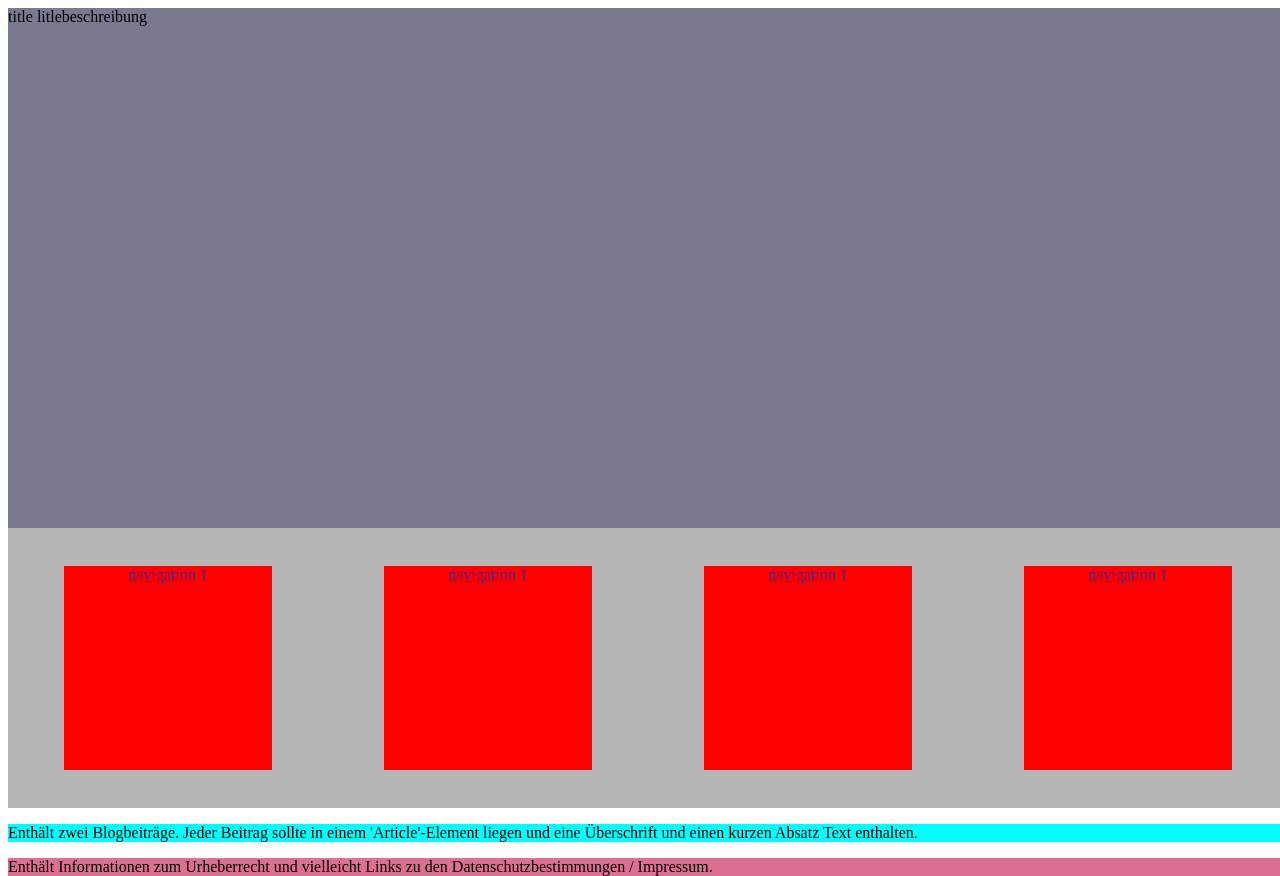
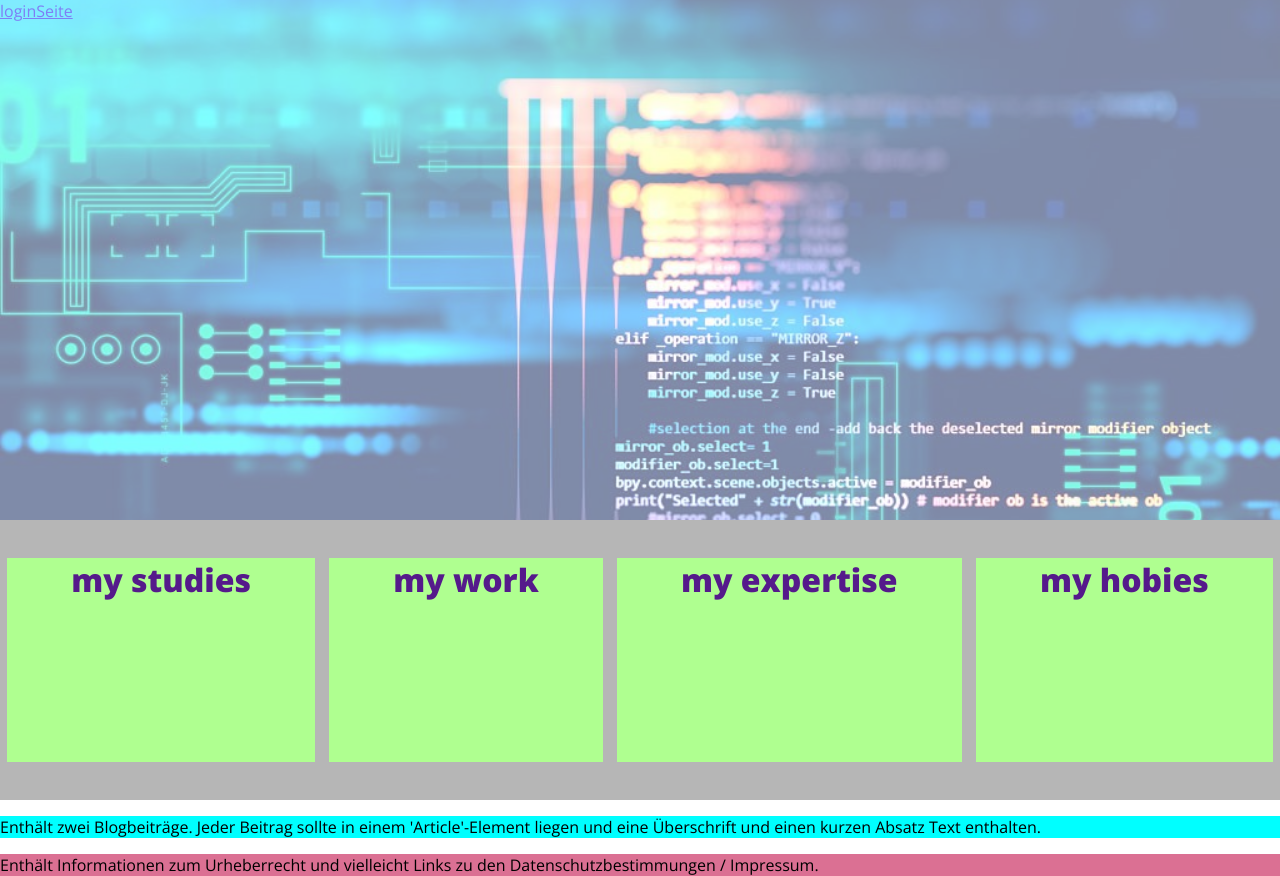
Before and after one commit to SSFischerCMD/fleamarketFullStack, a PHP site: page /main.html in a window 1280 px wide. Run offline with PHP 8.4, Linux system fonts and the light colour scheme.

Commit message:
new login page (centered with flexbox properties)

```diff
--- a/html+css/login.css
+++ b/html+css/login.css
@@ -1,4 +1,15 @@
+html {
+    margin: 0;
+    padding: 0;
+}
 body {
+    margin: 0;
+    padding: 0;
+    font-family: "Open Sans", sans-serif;
+    font-optical-sizing: auto;
+    font-weight: 300;
+    font-style: normal;
+    font-variation-settings:"wdth" 100;
     width: 100%;
     height: 100vh;
     /* vh (viewport height):  based on the height of the viewport. For example, 1vh is equal to 1% of the viewport height.
@@ -8,20 +19,33 @@ body {
     vmax (viewport maximum): This unit is based on the larger dimension of the viewport.
         For example, if the viewport is 1000px high and 1200px wide, 1vmax would be 12px (1% of 1200px)12. */
 }
+#flexingCenter {
+    display: flex;
+    align-items: center;
+    justify-content: center;
+}
 header {
-    background-color: rgb(121, 121, 143);
     height: 65%;
+    background-image: url("pics/header.png");
+    background-position: center;
+    background-repeat: no-repeat;
+    background-size: cover;
+    opacity: 0.5;
 }
+
 nav {
     height: 35%;
     background-color: rgb(182, 182, 182);
 }
-a {
-    background-color: red;
+.articleButton {
+    background-color: rgb(175, 255, 144);
     padding-left: 5%;
     padding-right: 5%;
     margin-top: 3%;
     margin-bottom: 3%;
+    font-weight: 800;
+    text-decoration: none;
+    font-size: xx-large;
 }
 main {
     background-color: aqua;
@@ -39,3 +63,10 @@ footer {
     justify-content: space-around;  /* displays the flex items with space before, between, and after the lines: */
     /* */
 }
+
+
+#login {
+    width: max-content;
+    padding: 2%;
+    background-color: rgb(114, 219, 176);
+}
--- a/html+css/main.html
+++ b/html+css/main.html
@@ -2,18 +2,20 @@
 <html>
     <head>
         <link rel="stylesheet" href="login.css">
+        <link rel="preconnect" href="https://fonts.googleapis.com">
+        <rel="preconnect" href="https://fonts.gstatic.com" crossorigin>
+        <link href="https://fonts.googleapis.com/css2?family=Open+Sans:ital,wght@0,300..800;1,300..800&display=swap" rel="stylesheet">
     </head>
     <body>
         <header>
-            title
-            litlebeschreibung
+           <a href="login1.html">loginSeite</a>
         </header>
         <nav>
             <div class="flexContainer">
-                <a href="">navigation 1</a>
-                <a href="">navigation 1</a>
-                <a href="">navigation 1</a>
-                <a href="">navigation 1</a>
+                <a class="articleButton" href="">my studies</a>
+                <a class="articleButton" href="">my work</a>
+                <a class="articleButton" href="">my expertise</a>
+                <a class="articleButton" href="">my hobies</a>
             </div>
         </nav>
         <main>
```
Also changed, not shown: html+css/login.html (deleted, +0 -23 lines), html+css/login1.html (added, +19 -0 lines), html+css/pics/header.png (added). Lines whose indentation alone changed are shown as unchanged.
